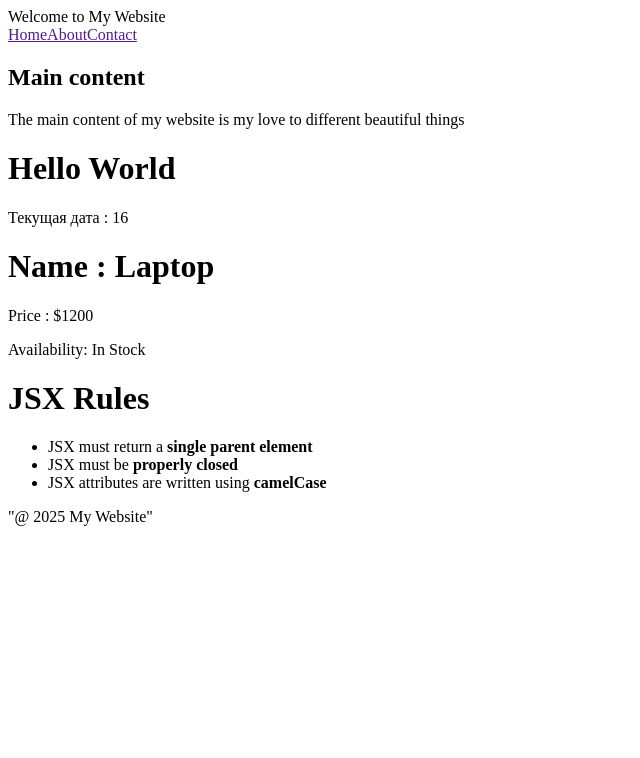
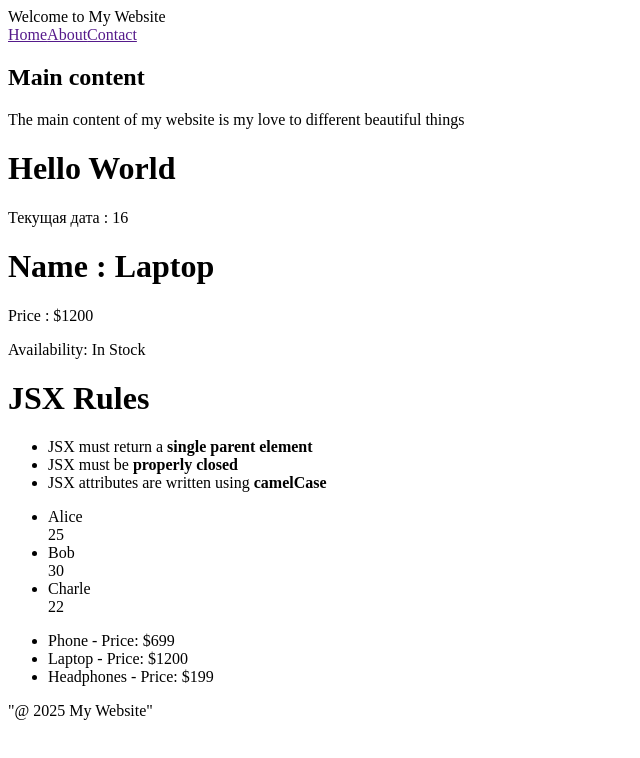
Before and after one commit to Korzher/miscellaneous, a React (Vite) app in the folder React/first-one/My-website/: page / in a window 1280 px wide. Shown: the top 758 px of the page, without its empty margins (0-640 px from the left). Built offline with nearby package versions, Linux system fonts and the light colour scheme.

Commit message:
React practice

```diff
--- a/React/first-one/My-website/src/App.jsx
+++ b/React/first-one/My-website/src/App.jsx
@@ -4,6 +4,8 @@ import Header from "./components/Header.jsx";
 import JSXRules from "./components/JSXRules.jsx";
 import MainContent from "./components/MainContent.jsx";
 import ProductInfo from "./components/ProductInfo.jsx";
+import ProductList from "./components/ProductList.jsx";
+import UserList from "./components/UserList.jsx";
 
 const App = () => {
   return (
@@ -13,6 +15,8 @@ const App = () => {
       <Greeting />
       <ProductInfo />
       <JSXRules />
+      <UserList />
+      <ProductList />
       <Footer />
     </>
   );
--- /dev/null
+++ b/React/first-one/My-website/src/components/ProductList.jsx
@@ -0,0 +1,23 @@
+function ProductList() {
+  const products = [
+    { id: 1, name: "Phone", price: "$699" },
+    { id: 2, name: "Laptop", price: "$1200" },
+    { id: 3, name: "Headphones", price: "$199" },
+  ];
+
+  return (
+    <ul>
+      {products.map((product) => {
+        return (
+          <li key={product.id}>
+            <div>
+              {product.name} - Price: {product.price}
+            </div>
+          </li>
+        );
+      })}
+    </ul>
+  );
+}
+
+export default ProductList;
--- /dev/null
+++ b/React/first-one/My-website/src/components/UserList.jsx
@@ -0,0 +1,23 @@
+function UserList() {
+  const users = [
+    { id: 1, name: "Alice", age: 25 },
+    { id: 2, name: "Bob", age: 30 },
+    { id: 3, name: "Charle", age: 22 },
+  ];
+  return (
+    <div>
+      <ul>
+        {users.map((user) => {
+          return (
+            <li key={user.id}>
+              <div>{user.name}</div>
+              <div>{user.age}</div>
+            </li>
+          );
+        })}
+      </ul>
+    </div>
+  );
+}
+
+export default UserList;
```
